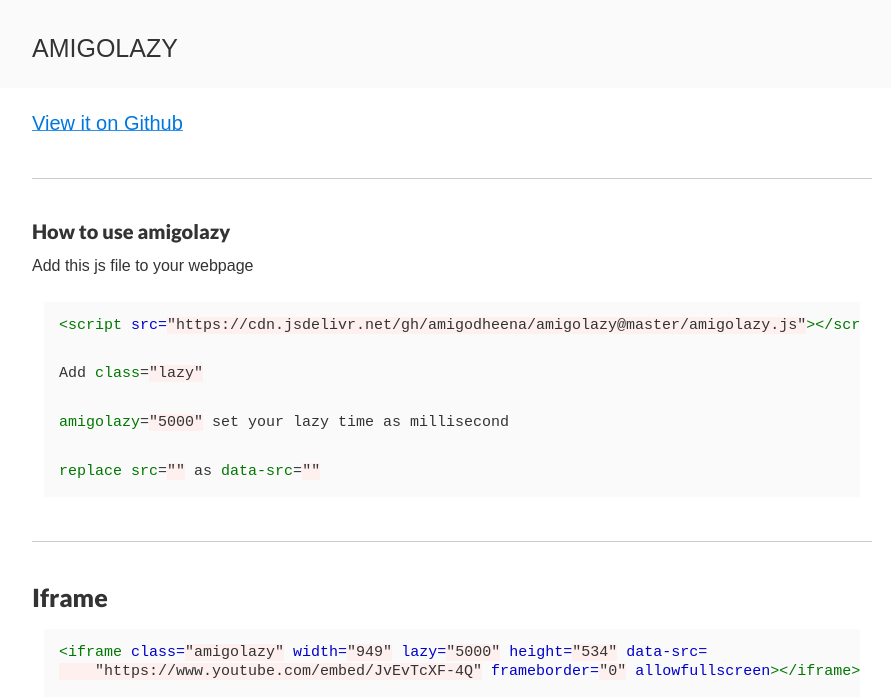
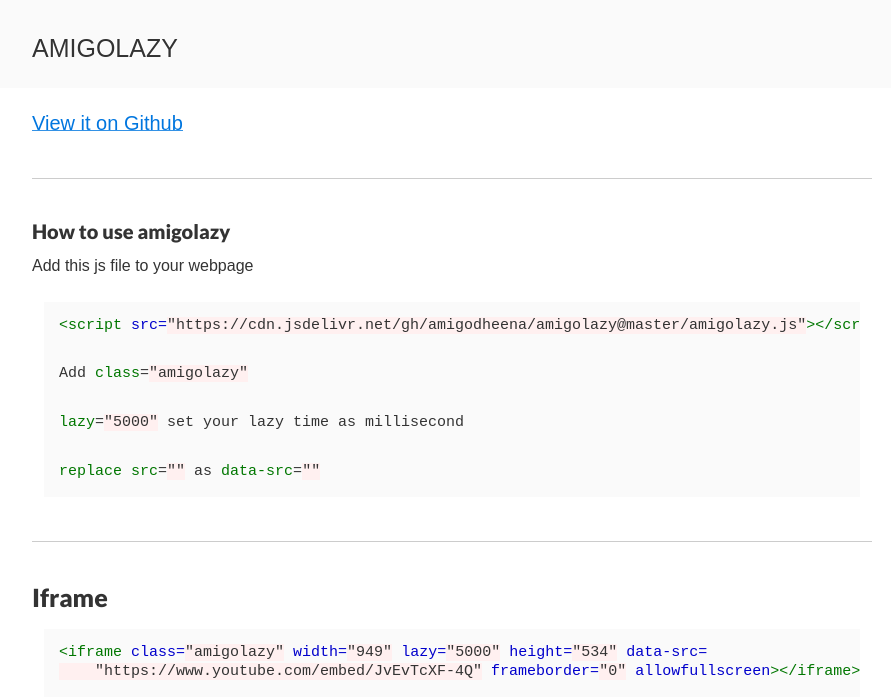
Before and after one commit to AmigoDheena/amigolazy, a Jekyll site: the page index.html, which Jekyll copies as it is, in a window 1280 px wide and 900 px high, cut to the strip 0-697 px from the top of the window. Shown: the whole strip, without its empty margins (188-1079 px from the left). Built offline with Jekyll 4.4.1, drawn with Linux system fonts in a browser that asks for light colours.

Commit message:
Update index.html

```diff
--- a/index.html
+++ b/index.html
@@ -61,7 +61,7 @@
 <p>Add this js file to your webpage</p>
 <div style="background: #ffffff; overflow:auto;width:auto;padding:.2em .6em;">
 <pre style="margin: 0; line-height: 125%"><span style="color: #007700">&lt;script </span><span style="color: #0000CC">src=</span><span style="background-color: #fff0f0">&quot;https://cdn.jsdelivr.net/gh/amigodheena/amigolazy@master/amigolazy.js&quot;</span><span style="color: #007700">&gt;&lt;/script&gt;</span>
-</pre><pre style="margin: 0; line-height: 125%">Add <span style="color: #007700">class</span><span style="color: #333333">=</span><span style="background-color: #fff0f0">&quot;lazy&quot;</span></pre><pre style="margin: 0; line-height: 125%"><span style="color: #007700">amigolazy</span><span style="color: #333333">=</span><span style="background-color: #fff0f0">&quot;5000&quot;</span> set your lazy time as millisecond</pre><pre style="margin: 0; line-height: 125%"><span style="color: #007700">replace</span> <span style="color: #007700">src</span><span style="color: #333333">=</span><span style="background-color: #fff0f0">&quot;&quot;</span> as <span style="color: #007700">data-src</span><span style="color: #333333">=</span><span style="background-color: #fff0f0">&quot;&quot;</span></pre></div>
+</pre><pre style="margin: 0; line-height: 125%">Add <span style="color: #007700">class</span><span style="color: #333333">=</span><span style="background-color: #fff0f0">&quot;amigolazy&quot;</span></pre><pre style="margin: 0; line-height: 125%"><span style="color: #007700">lazy</span><span style="color: #333333">=</span><span style="background-color: #fff0f0">&quot;5000&quot;</span> set your lazy time as millisecond</pre><pre style="margin: 0; line-height: 125%"><span style="color: #007700">replace</span> <span style="color: #007700">src</span><span style="color: #333333">=</span><span style="background-color: #fff0f0">&quot;&quot;</span> as <span style="color: #007700">data-src</span><span style="color: #333333">=</span><span style="background-color: #fff0f0">&quot;&quot;</span></pre></div>
 <hr>
 <h3>Iframe</h3>
 <div style="background: #ffffff; overflow:auto;width:auto;padding:.2em .6em;"><pre style="margin: 0; line-height: 125%"><span style="color: #007700">&lt;iframe</span> <span style="color: #0000CC">class=</span><span style="background-color: #fff0f0">&quot;amigolazy&quot;</span> <span style="color: #0000CC">width=</span><span style="background-color: #fff0f0">&quot;949&quot;</span> <span style="color: #0000CC">lazy=</span><span style="background-color: #fff0f0">&quot;5000&quot;</span> <span style="color: #0000CC">height=</span><span style="background-color: #fff0f0">&quot;534&quot;</span> <span style="color: #0000CC">data-src=</span><span style="background-color: #fff0f0">
```
